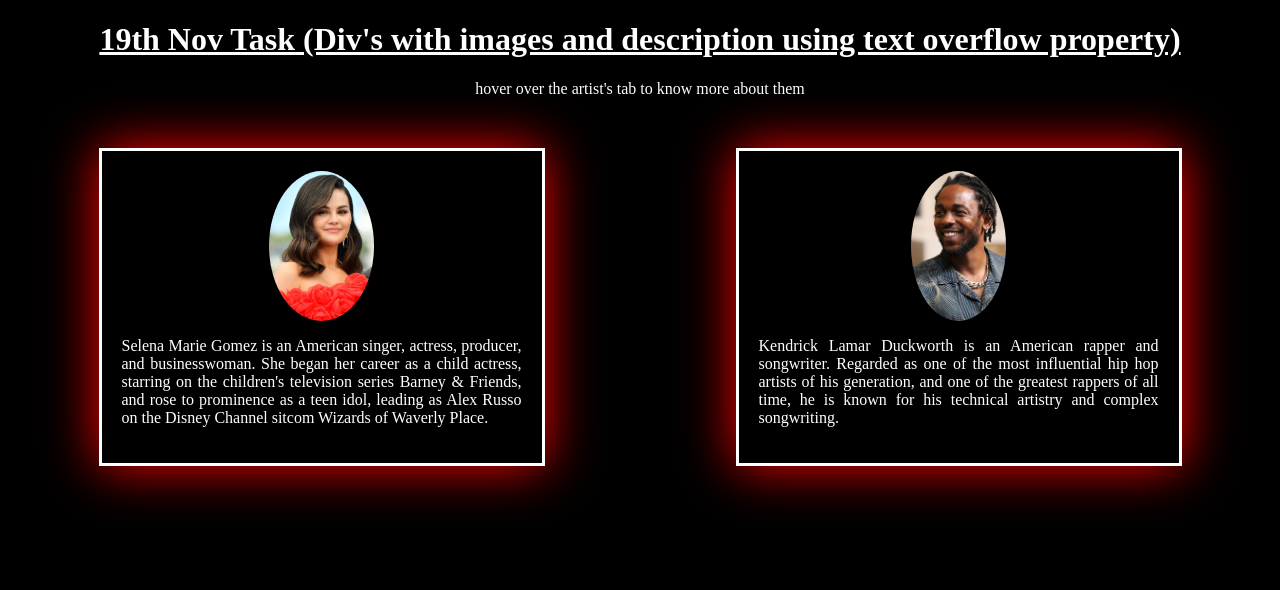
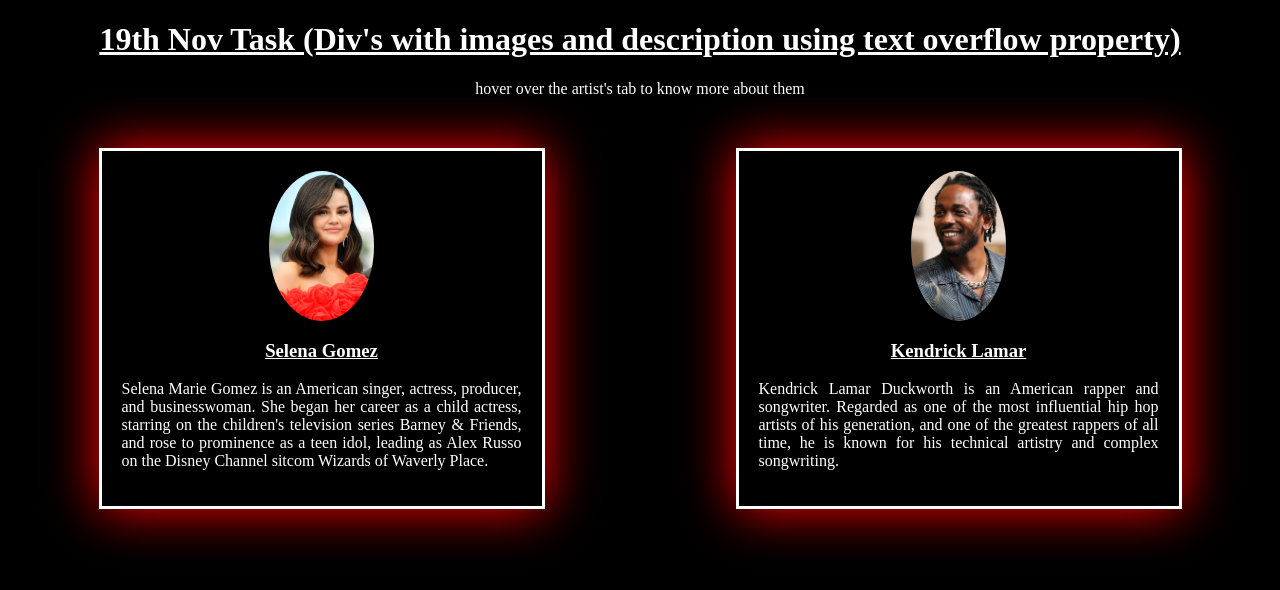
Before and after one commit to G-Nash/19thnov_task, a plain HTML site: page index.html in a window 1280 px wide. Drawn offline with Linux system fonts and the light colour scheme.

Commit message:
name add

```diff
--- a/index.html
+++ b/index.html
@@ -18,7 +18,7 @@
     <div id="main_div">
         <div id="div1">
             <img src="./selena gomex.webp" alt="selena" title="selena" class="selena" id="selena">
-
+            <h3 class="heading">Selena Gomez</h3>
             <p>Selena Marie Gomez is an American singer, actress, producer, and businesswoman. She began her career as a
                 child actress, starring on the children's television series Barney & Friends, and rose to prominence as
                 a
@@ -29,7 +29,7 @@
 
         <div id="div2">
             <img src="./kl.jpg" alt="kendrick" class="kendrick" title="kendrick">
-
+            <h3 class="heading">Kendrick Lamar</h3>
             <p>Kendrick Lamar Duckworth is an American rapper and songwriter. Regarded as one of the most influential
                 hip
                 hop artists of his generation, and one of the greatest rappers of all time, he is known for his
```
